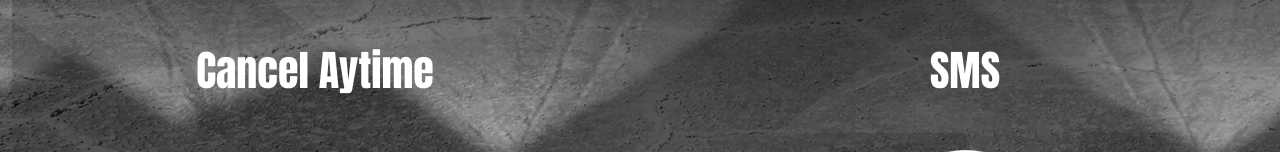
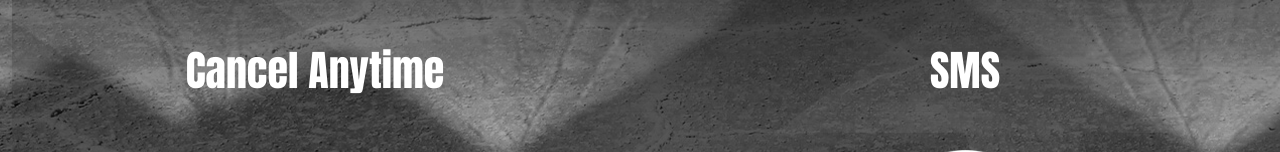
Before and after one commit to PirateRadio777/Harbor-Salt, a plain HTML site: page business.html in a window 1280 px wide. Shown: the part 565-717 px from the top of the page. Drawn offline with Linux system fonts and the light colour scheme; a web font is replaced by a local one.

Commit message:
Update business.html

```diff
--- a/business.html
+++ b/business.html
@@ -43,7 +43,7 @@
 
       <a href="index.html"><img src="cancelanythime.png" alt="Spartan Burials Logo"></a>
       <a href="index.html"><img src="chat.png" alt="Spartan Burials Logo"></a>
-      <a href="index.html"><h2>Cancel Aytime</h2></a>
+      <a href="index.html"><h2>Cancel Anytime</h2></a>
       <a href="index.html"><h2>SMS</h2></a>
 
       <a href="index.html"><img src="shipping.png" alt="Spartan Burials Logo"></a>
```
